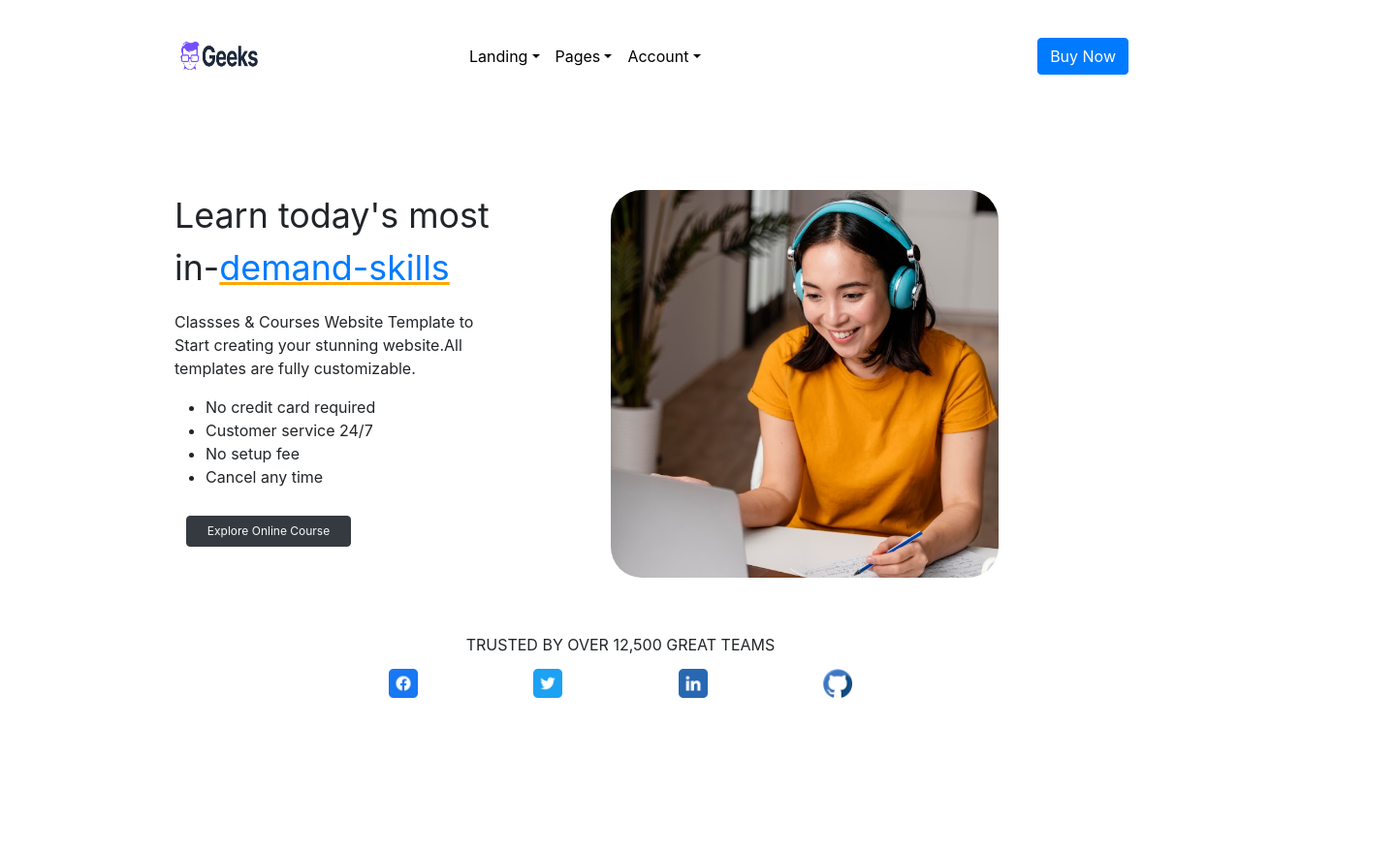
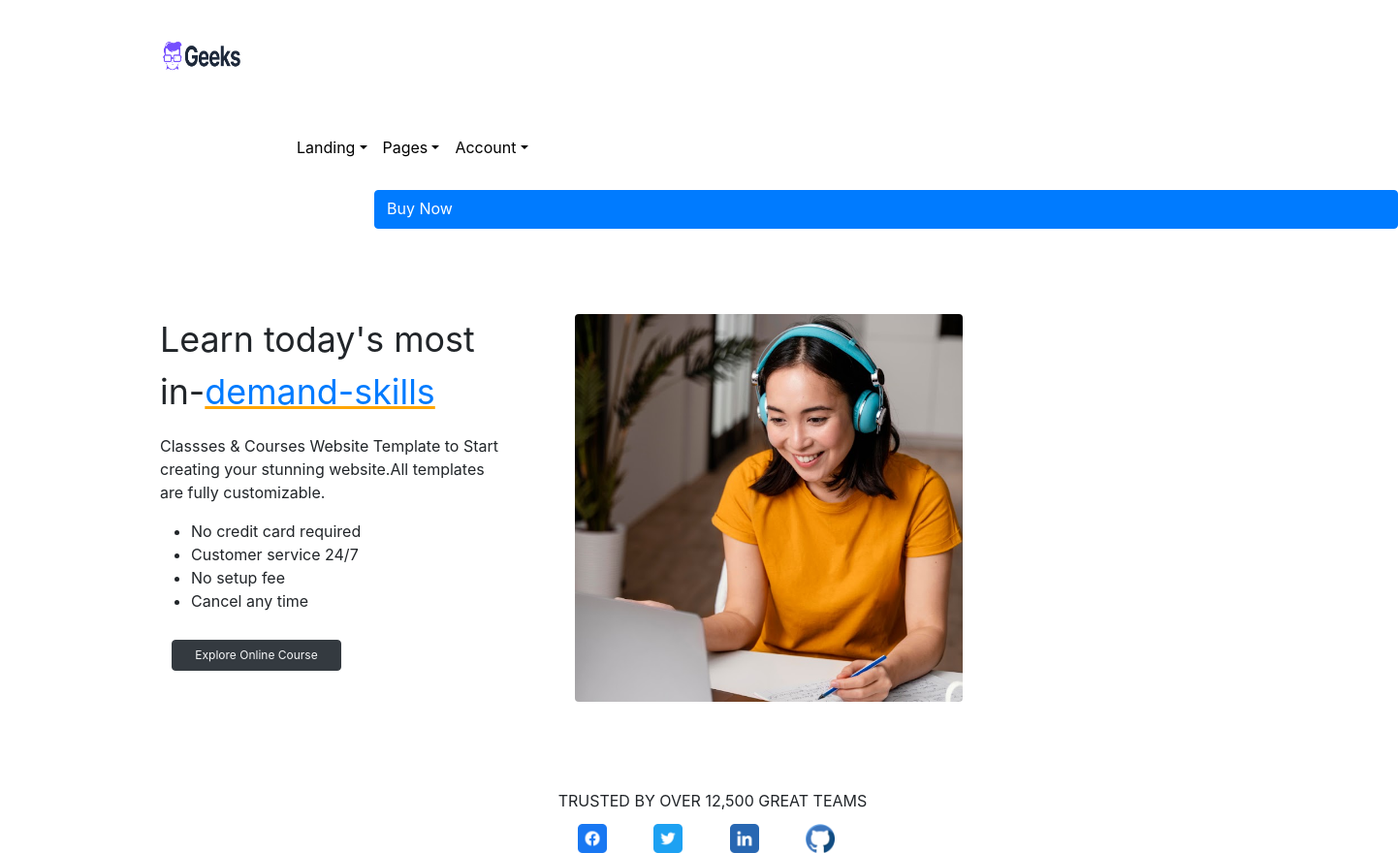
Before and after one commit to Khadidja-Niyodusenga/KhadidjaNiha.github.io, a plain HTML site: page index.html in a window 1280 px wide. Shown: the whole page at 97% size, 1442 px wide, since content can reach past the window. Before the commit the page ends 800 px from the top, so only its background shows below. Drawn offline with nearby package versions, Linux system fonts and the light colour scheme.

Commit message:
Update index.html

```diff
--- a/index.html
+++ b/index.html
@@ -15,15 +15,15 @@
 <body>
 	<div class="container">
 <nav class="navbar relative-top navbar-expand-xl">
-	<div class="container">
-	<div style="margin-left:60px;font-size: 2.2em;"><img src="Geeks Ui.png" width=100px height=100px></div>
+	<div class="row">
+    <div class="" style="margin-left:60px;font-size: 2.2em;"><img src="Geeks Ui.png" width=100px height=100px></div>
 
-    <div class="collapse navbar-collapse" id="navbarColor02">
+    <div class="mt-4" id="navbarColor02">
       <ul class="navbar-nav me-auto" style="margin-left: 200px;">
        <li class="nav-item dropdown" style="list-style: none">
 <a class="nav-link dropdown-toggle show" data-bs-toggle="dropdown"
 href="#" role="button" aria-haspopup="true" aria-expanded="true">Landing</a>
-          <div class="dropdown-menu" id="one">
+          <div class="dropdown-menu">
             <a class="dropdown-item" href="#">Action</a>
             <a class="dropdown-item" href="#">Another action</a>
             <a class="dropdown-item" href="#">Something else here</a>
@@ -50,12 +50,14 @@ href="#" role="button" aria-haspopup="true" aria-expanded="true">Landing</a>
           </div>
         </li>
       </ul>
-		<div class="d-flex btn btn-primary ms-5" >Buy Now</div>
+    </div>
+<div class="d-flex  btn btn-primary mt-4" style="margin-left:300px;height: 40px">Buy Now</div>
 	</div>
-	</nav>
+  </nav>
+</div>
   <div class="container">
-	<div class="row ">
-	<div class="col-4 one " style="margin-top: 5em;margin-left: 5em" >
+	<div class="row">
+	<div class="col-xl-4 col-4" style="margin-top: 5em;margin-left: 5em">
     <p style="font-size: 2.8vw;">Learn today's most in-<u style="text-decoration-color: orange;" class="text-primary">demand-skills</p></u>
 	<p>Classses & Courses Website Template to Start creating your stunning website.All templates are fully customizable.</p>
 	<ul style="margin-top: 1em">
@@ -66,25 +68,29 @@ href="#" role="button" aria-haspopup="true" aria-expanded="true">Landing</a>
 	</ul>
 	<div class="btn btn-dark text-light w-50 " style=" margin-left: 1em;margin-top: 1em;font-size: 12px"> Explore Online Course</div>
 </div>
-<div class="col-6" style="margin-top:5em;margin-left: 5em;height: 6em;">
-	<img src="skils.jpg" height="400px" class="rounded-5"></div>
-</div>
-<div class="row">
-  <div class="col-12   text-center" style="margin-top: 7vw">TRUSTED BY OVER 12,500 GREAT TEAMS</div>
+<div class="col-xl-6 col-6" style="margin-top:5em;margin-left: 3em;height: 6em;">
+	<img src="skils.jpg" height="400px" class="rounded">
+  <div class="row">
+  <div class="col-xl-12  col-12 text-center" style="margin-top: 7vw;margin-left: -10vw">TRUSTED BY OVER 12,500 GREAT TEAMS</div>
 </div>
 <div class="row text-center">
-  <div class="col-3 " style="margin-top: 1vw;margin-right:  -10vw;margin-left: 15vw">
-    <a href="#"><img src="face.png" width=30px height=30px></a>
+<div class="col-xl-3 col-3" style="margin-top: 1vw;margin-right:  -5vw;margin-left: -3vw">
+<a href="#"><img src="face.png" width=30px height=30px></a>
   </div>
-  <div class="col-3  " style="margin-top: 1vw;margin-right:  -5vw">
-    <a href="#"><img src="twi.png" width=30px height=30px></a>
+<div class="col-xl-3 col-3 " style="margin-top: 1vw;margin-right:  -1vw">
+<a href="#"><img src="twi.png" width=30px height=30px></a>
   </div>
-  <div class="col-3  " style="margin-top: 1vw;margin-left: -5vw">
-  <a href="#"><img src="in.png" width=30px height=30px></a>
+<div class="col-xl-3  col-3" style="margin-top: 1vw;margin-left: -4vw">
+<a href="#"><img src="in.png" width=30px height=30px></a>
 </div>
-<div class="col-3 " style="margin-top: 1vw;margin-left: -10vw">
+<div class="col-xl-3 col-3" style="margin-top: 1vw;margin-left: -5vw">
 <a href="#"><img src="github.png" width=30px height=30px></a>
   </div>
 </div>
+</div>
+</div>
+</div>
+
+
 </body>
 </html>
```
